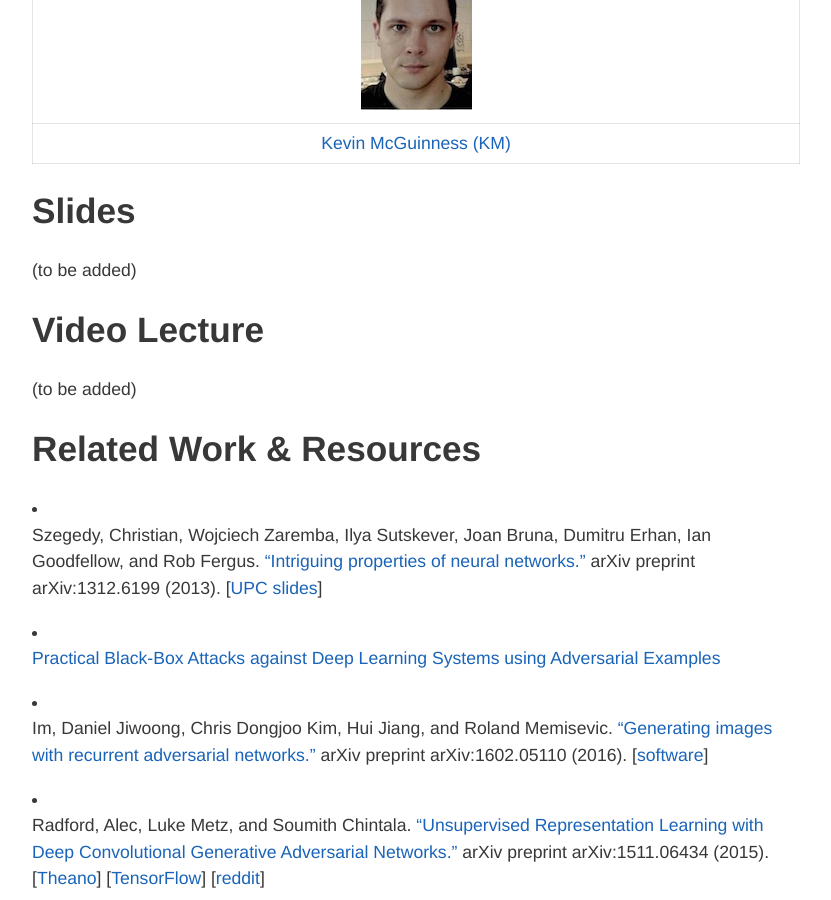
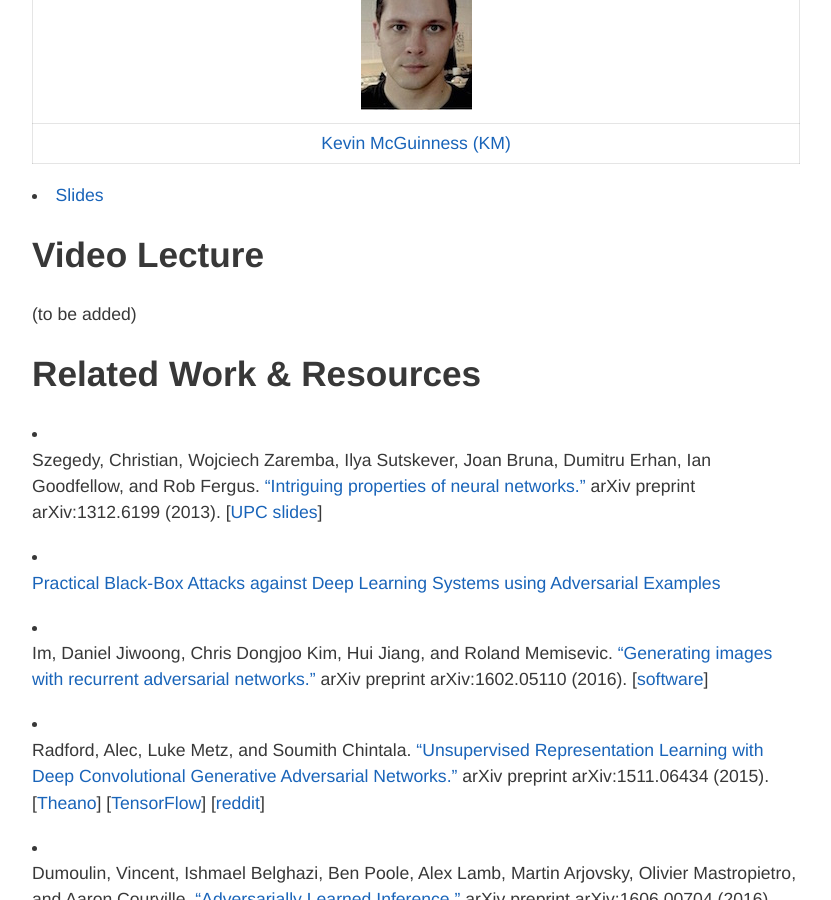
Before and after one commit to imatge-upc/telecombcn-2016-dlcv, a Jekyll site: the page built from adversarial.md, in a window 1280 px wide and 900 px high, scrolled down 401 px. Shown: the whole window, without its empty margins (224-1055 px from the left). Built offline with Jekyll 4.4.1, drawn with Linux system fonts in a browser that asks for light colours; nearby versions of some CDN libraries.

Commit message:
Update adversarial.md

```diff
--- a/adversarial.md
+++ b/adversarial.md
@@ -14,9 +14,7 @@ hide: true
 [KevinMcGuinness-web]: https://www.insight-centre.org/users/kevin-mcguinness
 [KevinMcGuinness-photo]: img/instructors/KevinMcGuinness.jpg "Kevin McGuinness"
 
-## Slides
-
-(to be added)
+* [Slides](slides/D4L1-Adversarial.pdf)
 
 ## Video Lecture
 
```
